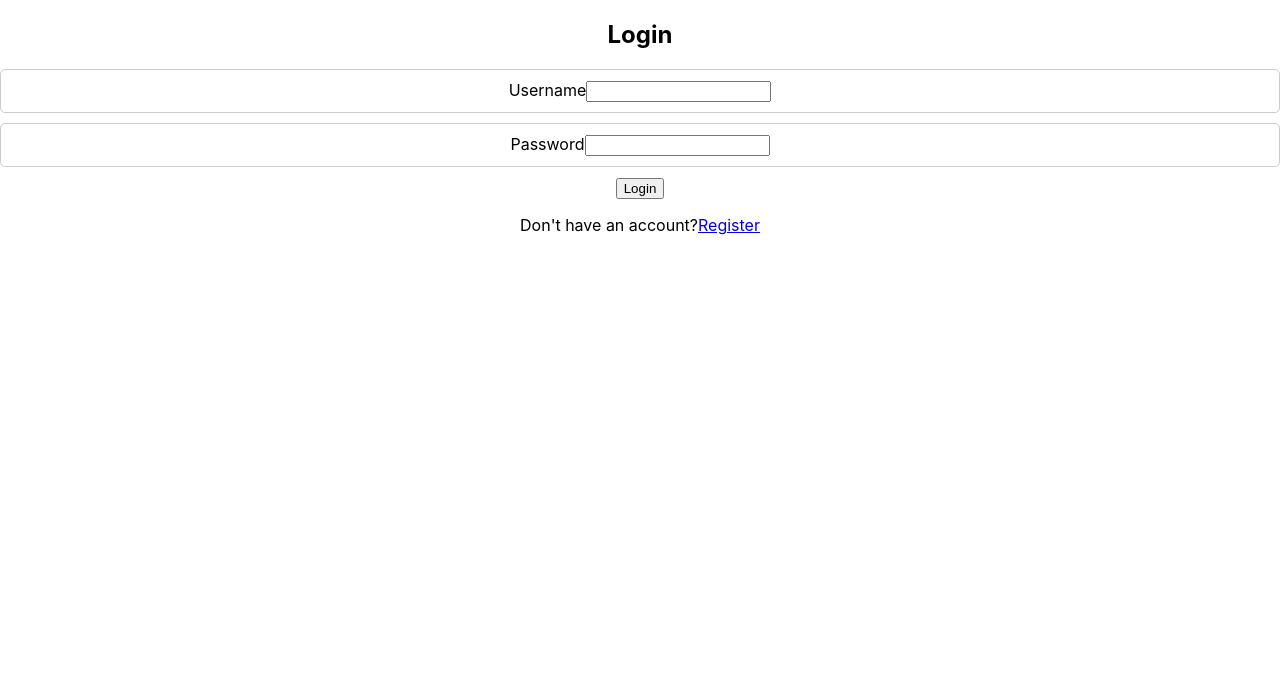
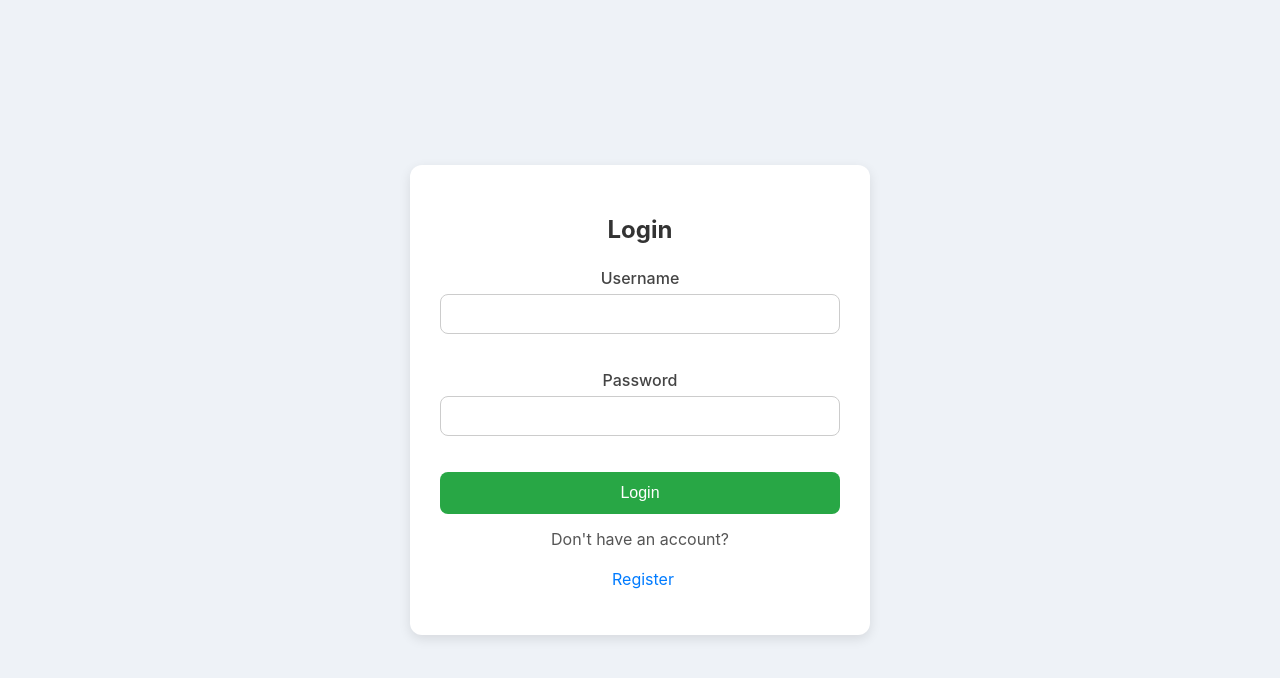
Before and after one commit to kartiksam/learning-management-system, a React (Create React App) app: page /login in a window 1280 px wide. Shown: the top 678 px of the page. Built offline with nearby package versions, Linux system fonts and the light colour scheme.

Commit message:
added css files

```diff
--- /dev/null
+++ b/src/components/Cart/MyCourses.css
@@ -0,0 +1,77 @@
+.my-courses-container {
+    max-width: 900px;
+    margin: 50px auto;
+    padding: 30px;
+    background-color: #fdfdfd;
+    border-radius: 12px;
+    box-shadow: 0 4px 12px rgba(0, 0, 0, 0.08);
+    font-family: 'Segoe UI', Tahoma, Geneva, Verdana, sans-serif;
+  }
+
+  .my-courses-container h2 {
+    text-align: center;
+    margin-bottom: 30px;
+    color: #222;
+    font-weight: 700;
+    letter-spacing: 1px;
+  }
+
+  .my-courses-list {
+    list-style: none;
+    padding: 0;
+    margin: 0;
+  }
+
+  .my-course-item {
+    background-color: #ffffff;
+    padding: 16px 20px;
+    margin-bottom: 16px;
+    border-radius: 12px;
+    box-shadow: 0 3px 8px rgba(0, 0, 0, 0.07);
+
+    display: flex;
+    align-items: center;
+    justify-content: space-between;
+    gap: 20px;
+    transition: box-shadow 0.3s ease;
+  }
+
+  .my-course-item:hover {
+    box-shadow: 0 6px 18px rgba(0, 0, 0, 0.15);
+  }
+
+  .course-title {
+    flex: 2;
+    font-size: 18px;
+    font-weight: 600;
+    color: #007bff;
+    white-space: nowrap;
+    overflow: hidden;
+    text-overflow: ellipsis;
+  }
+
+  .course-status {
+    flex: 1;
+    color: #555;
+    font-weight: 500;
+    text-align: center;
+  }
+
+  .course-progress {
+    flex: 1;
+    color: #555;
+    font-weight: 500;
+    text-align: center;
+  }
+
+  .progress-input {
+    flex: 0 0 80px;
+    padding: 8px 10px;
+    font-size: 14px;
+    border: 1.5px solid #007bff;
+    border-radius: 8px;
+    text-align: center;
+    background-color: #e9f1ff;
+    color: #004a99;
+    cursor: not-allowed;
+  }
--- a/src/components/Cart/Mycourses.js
+++ b/src/components/Cart/Mycourses.js
@@ -2,9 +2,12 @@ import React, { useEffect, useState } from "react";
 import axios from "axios";
 import { getToken } from "../../utils/auth";
 import { useNavigate } from "react-router-dom";
+import "./MyCourses.css";
+
 const Mycourses = () => {
   const [enrollments, setEnrollments] = useState([]);
   const navigate = useNavigate();
+
   useEffect(() => {
     axios
       .get("http://localhost:8080/api/enrollments/my-courses", {
@@ -22,17 +25,21 @@ const Mycourses = () => {
   }, []);
 
   return (
-    <div>
+    <div className="my-courses-container">
       <h2>My Enrolled Courses</h2>
-      <ul>
+      <ul className="my-courses-list">
         {enrollments.map((enrollment) => (
-          <li key={enrollment.id}>
-            {enrollment.course.title} - Status: {enrollment.status} - Progress:{" "}
-            {enrollment.progress}%
+          <li key={enrollment.id} className="my-course-item">
+            <span className="course-title">{enrollment.course.title}</span>
+            <span className="course-status">Status: {enrollment.status}</span>
+            <span className="course-progress">
+              Progress: {enrollment.progress}%
+            </span>
             <input
               type="number"
+              className="progress-input"
               value={enrollment.progress}
-              //   onChange={(e) => updateProgress(enrollment.id, e.target.value)}
+              readOnly
             />
           </li>
         ))}
--- /dev/null
+++ b/src/components/Creation/CourseCreate.css
@@ -0,0 +1,61 @@
+/* CourseCreate.css */
+.course-create-container {
+    max-width: 500px;
+    margin: 60px auto;
+    background-color: #ffffff;
+    padding: 30px;
+    border-radius: 12px;
+    box-shadow: 0 4px 12px rgba(0, 0, 0, 0.1);
+  }
+
+  .course-create-container h1 {
+    text-align: center;
+    margin-bottom: 24px;
+    color: #333;
+  }
+
+  form {
+    display: flex;
+    flex-direction: column;
+    gap: 18px;
+  }
+
+  form input,
+  form textarea {
+    padding: 12px;
+    font-size: 16px;
+    border: 1px solid #ccc;
+    border-radius: 8px;
+    resize: vertical;
+  }
+
+  form textarea {
+    height: 120px;
+  }
+
+  form button {
+    background-color: #28a745;
+    color: white;
+    border: none;
+    padding: 12px;
+    border-radius: 8px;
+    font-size: 16px;
+    cursor: pointer;
+    transition: background-color 0.3s ease;
+  }
+
+  form button:hover {
+    background-color: #218838;
+  }
+
+  a {
+    display: block;
+    text-align: center;
+    margin-top: 20px;
+    color: #007bff;
+    text-decoration: none;
+  }
+
+  a:hover {
+    text-decoration: underline;
+  }
--- a/src/components/Creation/CourseCreate.js
+++ b/src/components/Creation/CourseCreate.js
@@ -2,12 +2,14 @@ import axios from "axios";
 import React, { useState } from "react";
 import { getToken } from "../../utils/auth";
 import { Link, useNavigate } from "react-router-dom";
+import "./CourseCreate.css";
 
 const CourseCreate = () => {
   const [form, setForm] = useState({
     title: "",
     description: "",
   });
+
   const handleChange = (e) => {
     setForm({ ...form, [e.target.name]: e.target.value });
   };
--- /dev/null
+++ b/src/components/Listcourse/CourseListStudent.css
@@ -0,0 +1,57 @@
+/* StudentCourses.css */
+.course-list-container {
+    padding: 40px 20px;
+    max-width: 1200px;
+    margin: auto;
+  }
+
+  .course-list-container h2 {
+    text-align: center;
+    margin-bottom: 30px;
+    color: #333;
+  }
+
+  .course-grid {
+    display: grid;
+    grid-template-columns: repeat(auto-fit, minmax(280px, 1fr));
+    gap: 24px;
+  }
+
+  .course-card {
+    background-color: #fff;
+    padding: 20px;
+    border-radius: 12px;
+    box-shadow: 0 4px 12px rgba(0, 0, 0, 0.08);
+    transition: transform 0.2s ease;
+  }
+
+  .course-card:hover {
+    transform: translateY(-5px);
+  }
+
+  .course-card h3 {
+    font-size: 20px;
+    margin-bottom: 12px;
+    color: #222;
+  }
+
+  .course-card p {
+    font-size: 15px;
+    color: #555;
+    margin-bottom: 18px;
+  }
+
+  .enroll-button {
+    background-color: #007bff;
+    color: white;
+    border: none;
+    padding: 10px 16px;
+    font-size: 15px;
+    border-radius: 8px;
+    cursor: pointer;
+    transition: background-color 0.3s ease;
+  }
+
+  .enroll-button:hover {
+    background-color: #0056b3;
+  }
--- a/src/components/Listcourse/CourseListStudent.js
+++ b/src/components/Listcourse/CourseListStudent.js
@@ -2,9 +2,12 @@ import axios from "axios";
 import React, { useEffect, useState } from "react";
 import { getToken } from "../../utils/auth";
 import { useNavigate } from "react-router-dom";
+import "./CourseListStudent.css";
+
 function StudentCourses() {
   const [courses, setCourses] = useState([]);
   const navigate = useNavigate();
+
   useEffect(() => {
     axios
       .get("http://localhost:8080/api/courses/student")
--- a/src/components/Login/Login.css
+++ b/src/components/Login/Login.css
@@ -1,67 +1,74 @@
+/* Login.css */
 .login-container {
   display: flex;
   justify-content: center;
   align-items: center;
-  min-height: 100vh;
-  background-color: #f5f5f5;
+  height: 100vh;
+  background-color: #eef2f7;
 }
 
 .login-box {
-  background-color: white;
-  padding: 2rem;
-  border-radius: 8px;
-  box-shadow: 0 2px 4px rgba(0, 0, 0, 0.1);
   width: 100%;
   max-width: 400px;
+  padding: 30px;
+  background-color: white;
+  box-shadow: 0 4px 12px rgba(0, 0, 0, 0.1);
+  border-radius: 12px;
 }
 
 .login-box h2 {
   text-align: center;
+  margin-bottom: 24px;
   color: #333;
-  margin-bottom: 1.5rem;
 }
 
 .form-group {
-  margin-bottom: 1rem;
+  margin-bottom: 18px;
 }
 
 .form-group label {
   display: block;
-  margin-bottom: 0.5rem;
-  color: #555;
+  margin-bottom: 6px;
+  color: #444;
+  font-weight: 500;
 }
 
 .form-group input {
   width: 100%;
-  padding: 0.75rem;
-  border: 1px solid #ddd;
-  border-radius: 4px;
-  font-size: 1rem;
-}
-
-.form-group input:focus {
-  outline: none;
-  border-color: #4a90e2;
-  box-shadow: 0 0 0 2px rgba(74, 144, 226, 0.2);
+  padding: 10px;
+  border: 1px solid #ccc;
+  border-radius: 8px;
+  font-size: 16px;
 }
 
 .login-button {
   width: 100%;
-  padding: 0.75rem;
-  background-color: #4a90e2;
+  padding: 12px;
+  background-color: #007bff;
+  border: none;
+  border-radius: 8px;
   color: white;
-  border: none;
-  border-radius: 4px;
-  font-size: 1rem;
+  font-size: 16px;
   cursor: pointer;
-  transition: background-color 0.2s;
+  transition: background-color 0.3s;
 }
 
 .login-button:hover {
-  background-color: #357abd;
+  background-color: #0056b3;
 }
 
-.login-button:focus {
-  outline: none;
-  box-shadow: 0 0 0 2px rgba(74, 144, 226, 0.2);
+p {
+  margin-top: 15px;
+  text-align: center;
+  color: #555;
 }
+
+p a {
+  margin-left: 6px;
+  color: #007bff;
+  text-decoration: none;
+}
+
+p a:hover {
+  text-decoration: underline;
+}
--- a/src/components/Login/Login.js
+++ b/src/components/Login/Login.js
@@ -1,7 +1,7 @@
 import axios from "axios";
 import React, { useState } from "react";
 import { Link, useNavigate } from "react-router-dom";
-
+import "./Login.css";
 const Login = () => {
   const [data, setData] = useState({
     username: "",
--- a/src/components/Register/Register.css
+++ b/src/components/Register/Register.css
@@ -1,13 +1,68 @@
+/* Register.css */
 .register-container {
-  display: flex;
-  justify-content: center;
-  align-items: center;
-  height: 100vh;
+  max-width: 450px;
+  margin: 60px auto;
+  background-color: #ffffff;
+  padding: 30px;
+  border-radius: 12px;
+  box-shadow: 0 4px 12px rgba(0, 0, 0, 0.1);
+}
+
+.register-container h2 {
+  text-align: center;
+  margin-bottom: 24px;
+  color: #333;
 }
 
 .form-group {
-  margin-bottom: 10px;
+  margin-bottom: 18px;
+}
+
+.form-group label {
+  display: block;
+  margin-bottom: 6px;
+  font-weight: 500;
+  color: #444;
+}
+
+.form-group input,
+.form-group select {
+  width: 100%;
   padding: 10px;
-  border-radius: 5px;
+  font-size: 16px;
   border: 1px solid #ccc;
+  border-radius: 8px;
+  box-sizing: border-box;
 }
+
+button[type="submit"] {
+  width: 100%;
+  padding: 12px;
+  background-color: #28a745;
+  color: white;
+  font-size: 16px;
+  border: none;
+  border-radius: 8px;
+  cursor: pointer;
+  transition: background-color 0.3s;
+}
+
+button[type="submit"]:hover {
+  background-color: #218838;
+}
+
+p {
+  margin-top: 15px;
+  text-align: center;
+  color: #555;
+}
+
+p a {
+  margin-left: 6px;
+  color: #007bff;
+  text-decoration: none;
+}
+
+p a:hover {
+  text-decoration: underline;
+}
```
